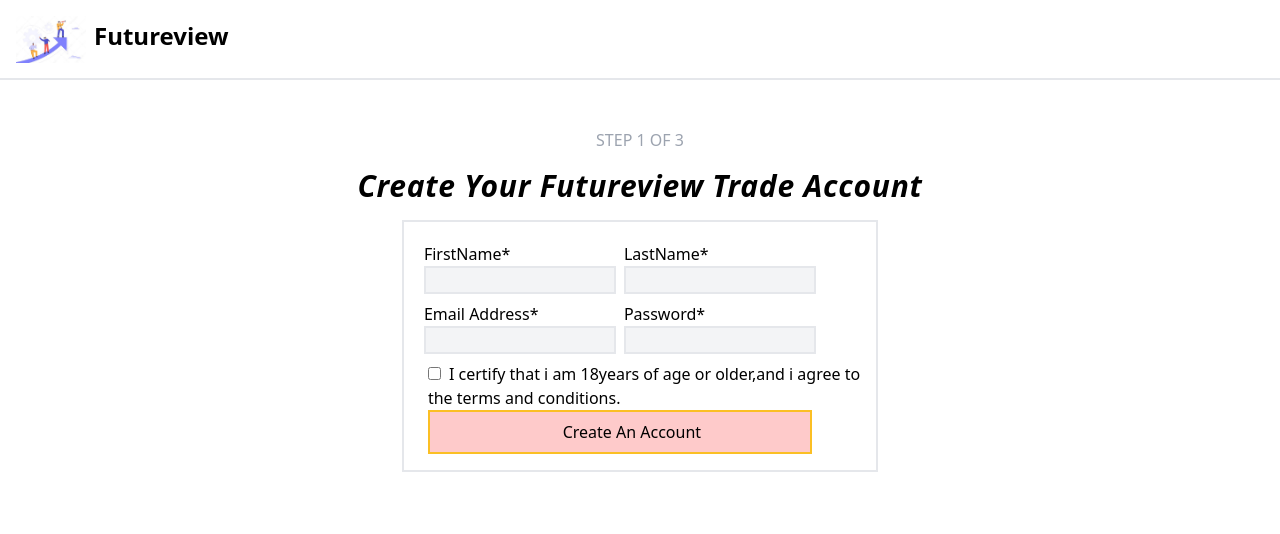
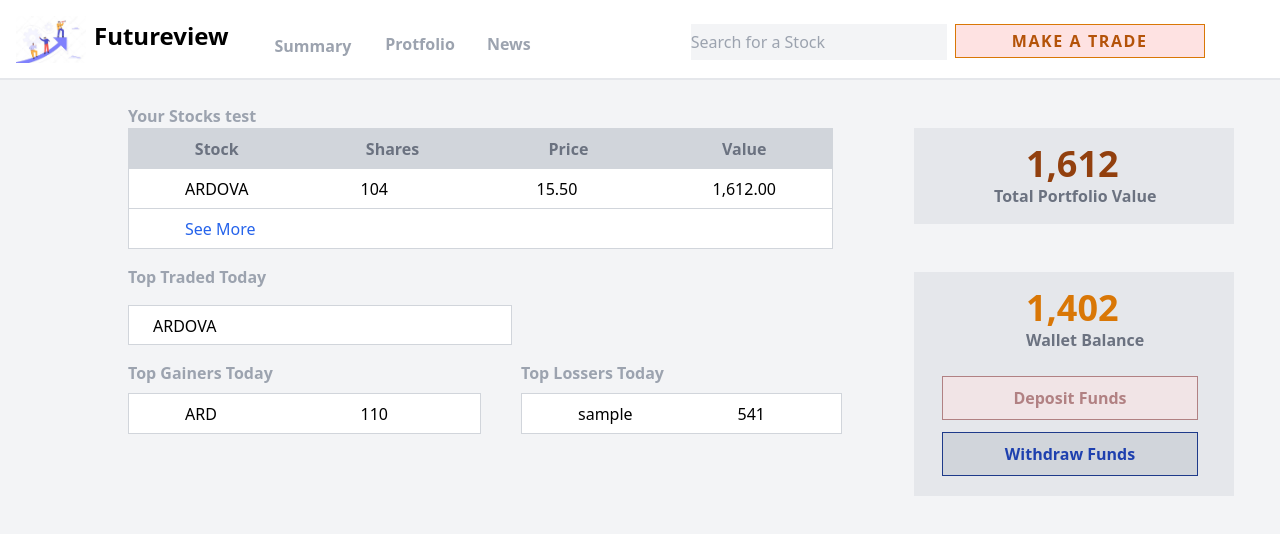
Before and after one commit to anterpreetkaur92/project_02, a React (Create React App) app: page /summary in a window 1280 px wide. Shown: the top 534 px of the page. Built offline with nearby package versions, Linux system fonts and the light colour scheme.

Commit message:
designing done almost

```diff
--- a/package.json
+++ b/package.json
@@ -9,6 +9,7 @@
     "@testing-library/user-event": "^12.8.3",
     "react": "^17.0.2",
     "react-dom": "^17.0.2",
+    "react-router-dom": "^5.2.0",
     "react-scripts": "4.0.3",
     "web-vitals": "^1.1.2"
   },
--- a/src/App.js
+++ b/src/App.js
@@ -1,13 +1,26 @@
-//import LoginPage from './components/LoginPage';
-//import HomePage from './components/HomePage';
-//import ResetPassword from "./components/ResetPassword";
+import LoginPage from './components/LoginPage';
+import HomePage from './components/HomePage';
 import Signup from "./components/Signup";
+import ResetPassword from './components/ResetPassword';
+import Portfolio from './components/Portfolio';
+import Summary from './components/Summary';
+import ReactDOM from 'react-dom';
+import { BrowserRouter as Router,Route,Switch,Link } from 'react-router-dom';
+
+
 function App() {
   return (
-    <div>
-      <Signup/>
-    </div>
-  );
+    <Router>
+      <Switch>
+      <Route exact path="/" component={HomePage}/>
+      <Route exact path="/signup" component={Signup}/>
+      <Route exact path="/login" component={LoginPage}/>
+      <Route exact path="/resetpassword" component={ResetPassword}/>
+      <Route exact path="/portfolio" component={Portfolio}/>
+      <Route exact path="/summary" component={Summary}/>
+        </Switch>
+    </Router>
+      );
 }
 
 export default App;
--- /dev/null
+++ b/src/components/Header2.js
@@ -0,0 +1,37 @@
+import React from 'react'
+import logo from '../images/logo2.jpg'
+import {useHistory} from 'react-router-dom'
+const Header2 = () => {
+    let history=useHistory();
+    return (
+        <div>
+            <div class='h-20 w-fullscreen flex border-b-2 p-4 '>
+                <div>
+                    <img src={logo} alt="logoimage" width="70" height="70" />
+                </div>
+                <div class='text-2xl pt-1 pl-2 font-bold'>Futureview</div>
+
+              <div class='flex'>
+              <div>
+                <button onClick={()=>{history.push("/summary")}} class="border-2 border-white focus:border-yellow-500 text-gray-400 font-bold ml-9 m-2 p-2">Summary</button>
+                </div>
+            <div>
+                <button class="text-gray-400 font-bold m-2 p-2">Protfolio</button>
+            </div>
+            <div>
+                <button class="text-gray-400 font-bold m-2 p-2">News</button>
+            </div>
+
+            <div >
+                <input class='bg-gray-100 ml-36 mt-2 w-64 h-9' placeholder="Search for a Stock" type='text'/>
+            </div>
+            <div>
+                <button class="bg-red-100 border border-yellow-600 px-10 py-1 mt-2 ml-2 px-14 font-semibold text-yellow-700 tracking-widest">MAKE A TRADE</button>
+            </div>
+              </div>
+            </div>
+        </div>
+    )
+}
+
+export default Header2
--- a/src/components/HomePage.js
+++ b/src/components/HomePage.js
@@ -1,29 +1,32 @@
 import React from 'react'
 import Header1 from './Header1';
-import LoginPage from './LoginPage';
-import logo from '../images/logo2.jpg'
+//import LoginPage from './LoginPage';
+import logo from '../images/logo2.jpg';
+import { useHistory } from 'react-router-dom';
 const HomePage = () => {
+
+    let history = useHistory();
     return (
         <div>
-          <Header1/>
+            <Header1 />
+
             <div class='pt-48 flex flex-col justify-center items-center'>
                 <div class='w-auto border-2 bg-white p-4'>
                     <div class='text-2xl px-14 pt-4'>
                         Welcome to FutureView Trade
                     </div>
                     <div class='flex m-2'>
-                    <img src={logo} alt="logoimage" width="200" height="120" />
+                        <img src={logo} alt="logoimage" width="200" height="120" />
                         <div class='text-4xl font-medium tracking-wide pt-10'>Futureview</div>
                     </div>
                     <div class='flex '>
-                        <div class='mr-72 p-2'><button class='bg-gray-100 px-3 py-1'>Signup</button></div>
-                        <div class='p-2'><button onClick={<LoginPage />} class='bg-yellow-300 px-3 py-1'>Login</button></div>
-
+                        <div class='mr-72 p-2'><button onClick={()=>{history.push("/signup")}} class='bg-gray-100 px-3 py-1'>Signup</button></div>
+                        <div class='p-2 '><button class="bg-yellow-300 px-3 py-1" onClick={()=>{history.push("/login")}}> Login</button></div>
                     </div>
 
-                           </div>
                 </div>
             </div>
+        </div>
 
     )
 }
--- a/src/components/LoginPage.js
+++ b/src/components/LoginPage.js
@@ -1,9 +1,11 @@
 import React from 'react';
 import '../App.css';
+import {useHistory} from 'react-router-dom'
 
 import Header1 from './Header1';
 
 const LoginPage = () => {
+    let history=useHistory();
     return (
         <div class='bg-gray-50 h-screen w-screen'>
             <Header1 />
@@ -26,10 +28,10 @@
                     </div>
                     <div class='flex ml-2'>
                         <div>
-                            <button class='font-bold border-2 border-white bg-white w-48 p-2 px-6  hover:border-red-600 hover:bg-red-100'>Login</button>
+                            <button onClick={()=>{history.push("/login")}} class='font-bold border-2 border-white bg-white w-48 p-2 px-6  hover:border-red-600 hover:bg-red-100'>Login</button>
                         </div>
                         <div>
-                            <button class='font-bold border-2 border-white bg-white p-2 px-6 w-48 hover:border-red-600 hover:bg-red-100'>Reset Password</button>
+                            <button onClick={()=>{history.push("/resetpassword")}} class='font-bold border-2 border-white bg-white p-2 px-6 w-48 hover:border-red-600 hover:bg-red-100'>Reset Password</button>
                         </div>
                     </div>
                 </div>
--- /dev/null
+++ b/src/components/Portfolio.js
@@ -0,0 +1,34 @@
+import React from 'react'
+import Header2 from './Header2'
+const Portfolio = () => {
+    return (
+        <div>
+            <Header2 />
+            <div class='flex flex-col justify-center items-center'>
+                <div class='pt-12 text-gray-400 font-medium'>STEP 2 OF 3</div>
+                <div class='m-4 font-sans flex flex-col justify-center items-center italic text-3xl tracking-wide font-bold font-6xl'  >Import Your Portfolio</div>
+                <div class='w-auto border-2 bg-white p-4'>
+                    <div class="font-bold  text-black">
+                        To see your portfolio in your futureview dashboard <br />you'll need to login to InfoWare.
+                    </div>
+                    <div class='flex'>
+                        <div>
+                            <label class="text-gray-400 text-xs font-semibold ">Username/Email*</label><br />
+                            <input class='mt-1 bg-gray-100 w-48' type='text' />
+                        </div>
+                        <div>
+                            <label class="text-gray-400 text-xs font-semibold ml-3">Password*</label><br />
+                            <input class='m-1 ml-3 bg-gray-100 w-44' type='text' />
+                        </div>
+                    </div>
+                    <div>
+                    <button class="px-32 bg-red-200 h-10 border-2 border-yellow-600 ">Connect InfoWare</button>
+
+                    </div>
+                </div>
+            </div>
+        </div>
+    )
+}
+
+export default Portfolio
--- a/src/components/ResetPassword.js
+++ b/src/components/ResetPassword.js
@@ -1,7 +1,9 @@
 import React from 'react'
 import Header1 from './Header1';
+import {useHistory} from 'react-router-dom'
 
 const ResetPassword = () => {
+    let history=useHistory();
     return (
         <div>
             <Header1 />
@@ -11,8 +13,8 @@
                     <div>Email Address*</div>
                     <div class='border-2 w-80'><input type='text' /></div>
                     <div class='flex'>
-                        <div class='font-bold border-2 border-white bg-white w-44 p-2 px-6  hover:border-red-600 hover:bg-red-100'>Reset Password</div>
-                        <div class='font-bold border-2 border-white bg-white w-36 p-2 px-8  hover:border-red-600 hover:bg-red-100'>GoToLogin</div>
+                        <button  class='font-bold border-2 border-white bg-white w-44 p-2 px-6  hover:border-red-600 hover:bg-red-100'>Reset Password</button>
+                        <button onClick={()=>{history.push("/login")}} class='font-bold border-2 border-white bg-white w-36 p-2 px-8  hover:border-red-600 hover:bg-red-100'>GoToLogin</button>
                     </div>
 
                 </div>
--- a/src/components/Signup.js
+++ b/src/components/Signup.js
@@ -1,6 +1,8 @@
 import React from 'react'
 import Header1 from './Header1';
+import {useHistory} from 'react-router-dom'
 const Signup = () => {
+    let history=useHistory();
     return (
         <div >
             <Header1 />
@@ -34,7 +36,7 @@
                         <label class='m-2' for="remember">I certify that i am 18years of age or older,and i agree to<br/> the terms and conditions. </label>
                     </div>
                 <div class='ml-2'>
-                    <button class='bg-red-200 border-2 w-96 border-yellow-400'><div class='pl-8 p-2'>Create An Account</div></button>
+                    <button onClick={()=>{history.push("/portfolio")}} class='bg-red-200 border-2 w-96 border-yellow-400'><div class='pl-8 p-2'>Create An Account</div></button>
                 </div>
                 </div>
             </div>
--- /dev/null
+++ b/src/components/Summary.js
@@ -0,0 +1,127 @@
+import React from 'react'
+import Header2 from './Header2'
+
+const Summary = () => {
+    return (
+        <div>
+            <Header2 />
+            <div class='bg-gray-100 w-screen h-screen'>
+                <div class="flex">
+                    <div class='flex'>
+
+                        <div class='pl-32 mt-6'>
+                            <label class=" mt-5  font-bold text-gray-400">Your Stocks test</label><br />
+                            <div>
+                                <table class="table-fixed border-collapse border border-gray-300">
+                                    <thead>
+                                        <tr class="bg-gray-300 border-collapse border border-gray-300 h-10 text-gray-500">
+                                            <th class="w-44 ">Stock</th>
+                                            <th class="w-44 ">Shares</th>
+                                            <th class="w-44 ">Price</th>
+                                            <th class="w-44 ">Value</th>
+                                        </tr>
+                                    </thead>
+                                    <tbody class="bg-white">
+                                        <tr class="bg-white border-collapse border border-gray-300 h-10">
+                                            <td class="w-44 pl-14 ">ARDOVA</td>
+                                            <td class="w-44 pl-14 ">104</td>
+                                            <td class="w-44 pl-14 ">15.50</td>
+                                            <td class="w-44 pl-14 ">1,612.00</td>
+                                        </tr>
+
+                                        <tr class="bg-white border-collapse border border-gray-300 h-10">
+                                            <td class="text-blue-600 text-bold pl-14 ">See More</td>
+                                            <td></td>
+                                            <td></td>
+                                            <td></td>
+                                        </tr>
+
+                                    </tbody>
+                                </table>
+                            </div>
+                            <div class="mt-4">
+                                <label class="font-bold text-gray-400 ">Top Traded Today</label>
+                                <div class="border border-gray-300 bg-white mt-4 w-96 pl-6 h-10 pt-2">
+                                    ARDOVA
+                                </div>
+                            </div>
+
+                            <div class='flex'>
+
+
+                                <div class="mr-6 mt-4">
+                                    <label class="font-bold text-gray-400 "> Top Gainers Today</label>
+                                    <table class="table-fixed border-collapse border border-gray-300 mt-2">
+                                        <thead>
+
+                                        </thead>
+                                        <tbody class="bg-white">
+                                            <tr class="bg-white border-collapse border border-gray-300 h-10">
+                                                <td class="w-44 pl-14 ">ARD</td>
+                                                <td class="w-44 pl-14 ">110</td>
+
+                                            </tr>
+
+
+
+                                        </tbody>
+                                    </table>
+                                </div>
+
+
+
+                                <div class="m-4">
+                                    <label class="font-bold text-gray-400 "> Top Lossers Today</label>
+                                    <table class="table-fixed border-collapse border border-gray-300 mt-2">
+                                        <thead>
+
+                                        </thead>
+                                        <tbody class="bg-white">
+                                            <tr class="bg-white border-collapse border border-gray-300 h-10">
+                                                <td class="w-40 pl-14 ">sample</td>
+                                                <td class="w-40 pl-14 ">541</td>
+
+                                            </tr>
+
+
+                                        </tbody>
+                                    </table>
+                                </div>
+
+                            </div>
+                        </div>
+                    </div>
+                    <div>
+                        <div class="h-24 w-80 bg-gray-200 ml-14 mt-12">
+                            <div class="text-yellow-800 text-4xl font-bold px-28 pt-4">
+                                1,612
+                            </div>
+                            <div class="pl-20 text-gray-500 font-bold">
+                                Total Portfolio Value
+                            </div>
+                        </div>
+                        <div class="h-56 w-80 bg-gray-200 ml-14 mt-12">
+                            <div class="text-yellow-600 text-4xl font-bold px-28 pt-4">
+                                1,402
+                            </div>
+                            <div class="pl-28 text-gray-500 font-bold">
+                                Wallet Balance
+                            </div>
+                           <div class="mt-6 mx-7">
+                           <button class="text-red-900 font-bold border border-red-900 bg-red-100 opacity-50 px-16 h-11 w-64">Deposit Funds</button><br/>
+                            <button class="text-blue-800 font-bold border border-blue-900 bg-gray-300 px-14 mt-3 h-11 w-64">Withdraw Funds</button>
+
+                           </div>
+                        </div>
+                    </div>
+
+                </div>
+
+
+            </div>
+
+        </div>
+    )
+}
+
+export default Summary
```
Also changed, not shown: tailwind.config.js (+5 -2 lines), 1 other file (tests, documents, lock files or other folders).
